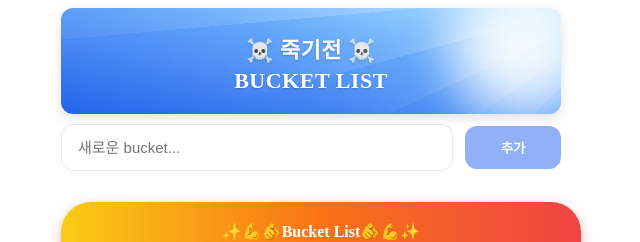
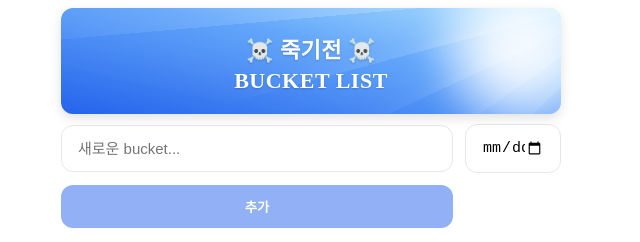
Before and after one commit to ikjunoob/bucket_list, a React (Vite) app in the folder frontend/: page / in a window 1280 px wide. Shown: the top 242 px of the page, without its empty margins (329-969 px from the left). Built offline with nearby package versions, Linux system fonts and the light colour scheme; no server answers.

Commit message:
달력 업데이트

```diff
--- a/frontend/src/App.jsx
+++ b/frontend/src/App.jsx
@@ -26,25 +26,20 @@ function App() {
     fetchBucket()
   }, [])
 
-  const onCreate = async (bucketText) => {
-    if (!bucketText.trim()) return
+  const onCreate = async (payload) => {
+    try {
+      const res = await axios.post(API, payload); // { text, targetDate? }
 
-    try {
-
-      const res = await axios.post(API, { text: bucketText.trim() })
-
-      const created = res.data?.bucket ?? res.data
-
+      const created = res.data?.bucket ?? res.data;
       if (Array.isArray(res.data?.bucket)) {
-        setBucket(res.data.bucket)
+        setBucket(res.data.bucket);
       } else {
-        setBucket(prev => [created, ...prev])
+        setBucket((prev) => [created, ...prev]);
       }
-
     } catch (error) {
-      console.log("추가 실패", error)
+      console.log('추가 실패', error);
     }
-  }
+  };
 
   const onDelete = async (id) => {
     try {
--- a/frontend/src/components/BucketEditor.jsx
+++ b/frontend/src/components/BucketEditor.jsx
@@ -1,14 +1,28 @@
 import './BucketEditor.css';
 import React, { useState } from 'react';
 
+const toYmd = (d) => new Date(d).toISOString().slice(0, 10);
+
 const BucketEditor = ({ onCreate }) => {
     const [text, setText] = useState('');
+    const [targetDate, setTargetDate] = useState(''); // yyyy-mm-dd 문자열(선택)
 
     const onSubmit = (e) => {
         e.preventDefault();
-        if (!text.trim()) return;
-        onCreate(text.trim());
+        const next = text.trim();
+        if (!next) return;
+
+        // 날짜 선택이 있으면 로컬자정 기준 ISO로 변환
+        const payload = {
+            text: next,
+            ...(targetDate && {
+                targetDate: new Date(`${targetDate}T00:00:00`).toISOString(),
+            }),
+        };
+
+        onCreate(payload);
         setText('');
+        setTargetDate('');
     };
 
     return (
@@ -19,6 +33,13 @@ const BucketEditor = ({ onCreate }) => {
                 value={text}
                 onChange={(e) => setText(e.target.value)}
             />
+            <input
+                type="date"
+                value={targetDate}
+                min={toYmd(new Date())}              // 과거 선택 금지 원하면 유지, 아니면 지워도 됨
+                onChange={(e) => setTargetDate(e.target.value)}
+                aria-label="달성 목표일"
+            />
             <button type="submit" disabled={!text.trim()}>추가</button>
         </form>
     );
--- a/frontend/src/components/BucketItem.jsx
+++ b/frontend/src/components/BucketItem.jsx
@@ -9,18 +9,26 @@ function dday(targetDate) {
     const t = new Date(targetDate); t.setHours(0, 0, 0, 0);
     const diff = Math.ceil((t - today) / (1000 * 60 * 60 * 24));
     if (diff > 0) return `D-${diff}`;
-    if (diff === 0) return "D-DAY";
+    if (diff === 0) return 'D-DAY';
     return `D+${Math.abs(diff)}`;
 }
 
-// 날짜 문자열 yyyy-mm-dd
+// yyyy-mm-dd
 const toYmd = (d) => new Date(d).toISOString().slice(0, 10);
-// bucket.date || bucket.createdAt || 오늘
-const pickDate = (b) => b?.date ?? b?.createdAt ?? new Date();
+// targetDate → date → createdAt → 오늘
+const pickDate = (b) => b?.targetDate ?? b?.date ?? b?.createdAt ?? new Date();
+
+// 안전한 날짜 출력
+const fmtDate = (value) => {
+    if (!value) return '-';
+    const d = new Date(value);
+    return Number.isNaN(d.getTime()) ? '-' : d.toLocaleDateString();
+};
 
 const BucketItem = ({ bucket, onDelete, onUpdateText, onUpdate, onUpdateChecked }) => {
-    // 서버의 bucket.date를 목표일로 간주
-    const ribbon = dday(bucket.date);
+    // 목표일을 우선하여 리본 계산
+    const target = bucket.targetDate ?? bucket.date;
+    const ribbon = dday(target);
 
     // 편집 상태
     const [editing, setEditing] = useState(false);
@@ -53,9 +61,9 @@ const BucketItem = ({ bucket, onDelete, onUpdateText, onUpdate, onUpdateChecked
         }
         const nextDateISO = new Date(`${dateStr}T00:00:00`).toISOString();
 
-        // onUpdate(텍스트+날짜 모두) 우선 사용, 없으면 onUpdateText만 호출
+        // ✅ 키 이름은 항상 targetDate
         if (onUpdate) {
-            await onUpdate(bucket._id, { text: nextText, date: nextDateISO });
+            await onUpdate(bucket._id, { text: nextText, targetDate: nextDateISO });
         } else if (onUpdateText) {
             await onUpdateText(bucket._id, nextText);
         }
@@ -77,7 +85,6 @@ const BucketItem = ({ bucket, onDelete, onUpdateText, onUpdate, onUpdateChecked
                 checked={!!bucket.isCompleted}
                 onChange={(e) => onUpdateChecked?.(bucket._id, e.target.checked)}
                 aria-label="완료 체크"
-                readOnly={false}
             />
 
             {editing ? (
@@ -104,7 +111,8 @@ const BucketItem = ({ bucket, onDelete, onUpdateText, onUpdate, onUpdateChecked
             ) : (
                 <div className="content-wrap">
                     <div className="content">{bucket.text}</div>
-                    <div className="date">{bucket.date ? new Date(bucket.date).toLocaleDateString() : '-'}</div>
+                    {/* ✅ targetDate 우선, 안전 포맷터 사용 */}
+                    <div className="date">{fmtDate(bucket.targetDate ?? bucket.date)}</div>
                     <div className="btn-wrap">
                         <button className="updateBtn" onClick={startEdit}>수정</button>
                         <button className="deleteBtn" onClick={() => onDelete(bucket._id)}>삭제</button>
```
